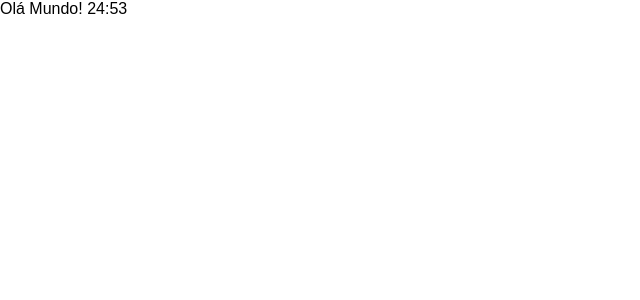
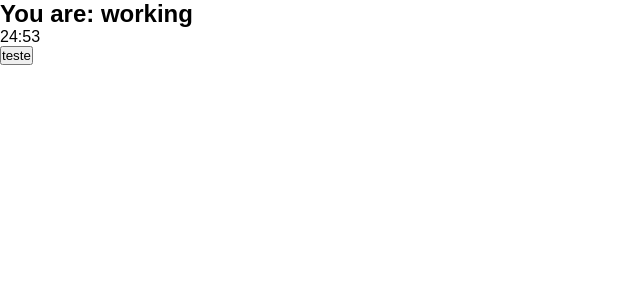
Before and after one commit to joaolucassb/pomodoro-app, a React (Create React App) app: page / in a window 1280 px wide. Shown: the top 300 px of the page, without its empty margins (0-640 px from the left). Built offline with nearby package versions, Linux system fonts and the light colour scheme.

Commit message:
add button and timer components

```diff
--- /dev/null
+++ b/src/components/button.tsx
@@ -0,0 +1,15 @@
+import React from 'react';
+
+interface Props {
+  text: string;
+  onClick?: () => void;
+  className?: string;
+}
+
+export function Button(props: Props): JSX.Element {
+  return (
+    <button onClick={props.onClick} className={props.className}>
+      {props.text}
+    </button>
+  );
+}
--- a/src/components/pomodoro-timer.tsx
+++ b/src/components/pomodoro-timer.tsx
@@ -1,17 +1,24 @@
 import React from 'react';
 import { useInterval } from '../hooks/use-interval';
-import { secondsToTime } from '../utils/seconds-to-time';
+import { Button } from './button';
+import { Timer } from './timer';
 
 interface Props {
   defaultPomodoroTime: number;
 }
 
-// eslint-disable-next-line @typescript-eslint/no-unused-vars
 export function PomodoroTimer(props: Props): JSX.Element {
   const [mainTime, setMainTime] = React.useState(props.defaultPomodoroTime);
 
   useInterval(() => {
     setMainTime(mainTime - 1);
   }, 1000);
-  return <div>Olá Mundo! {secondsToTime(mainTime)}</div>;
+
+  return (
+    <div className="pomodoro">
+      <h2>You are: working</h2>
+      <Timer mainTime={mainTime} />
+      <Button text="teste" onClick={() => console.log('Funcionando')} />
+    </div>
+  );
 }
--- /dev/null
+++ b/src/components/timer.tsx
@@ -0,0 +1,10 @@
+import React from 'react';
+import { secondsToTime } from '../utils/seconds-to-time';
+
+interface Props {
+  mainTime: number;
+}
+
+export function Timer(props: Props): JSX.Element {
+  return <div className="timer">{secondsToTime(props.mainTime)}</div>;
+}
```
